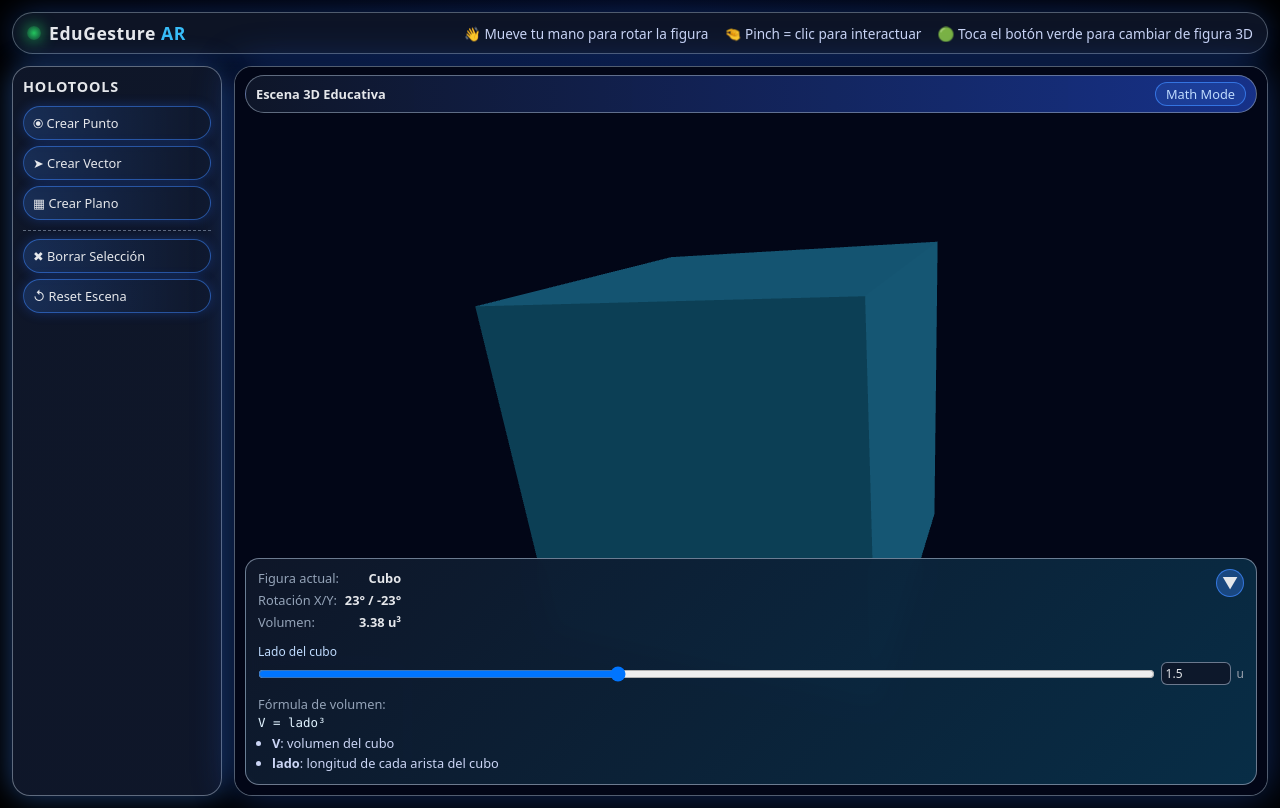
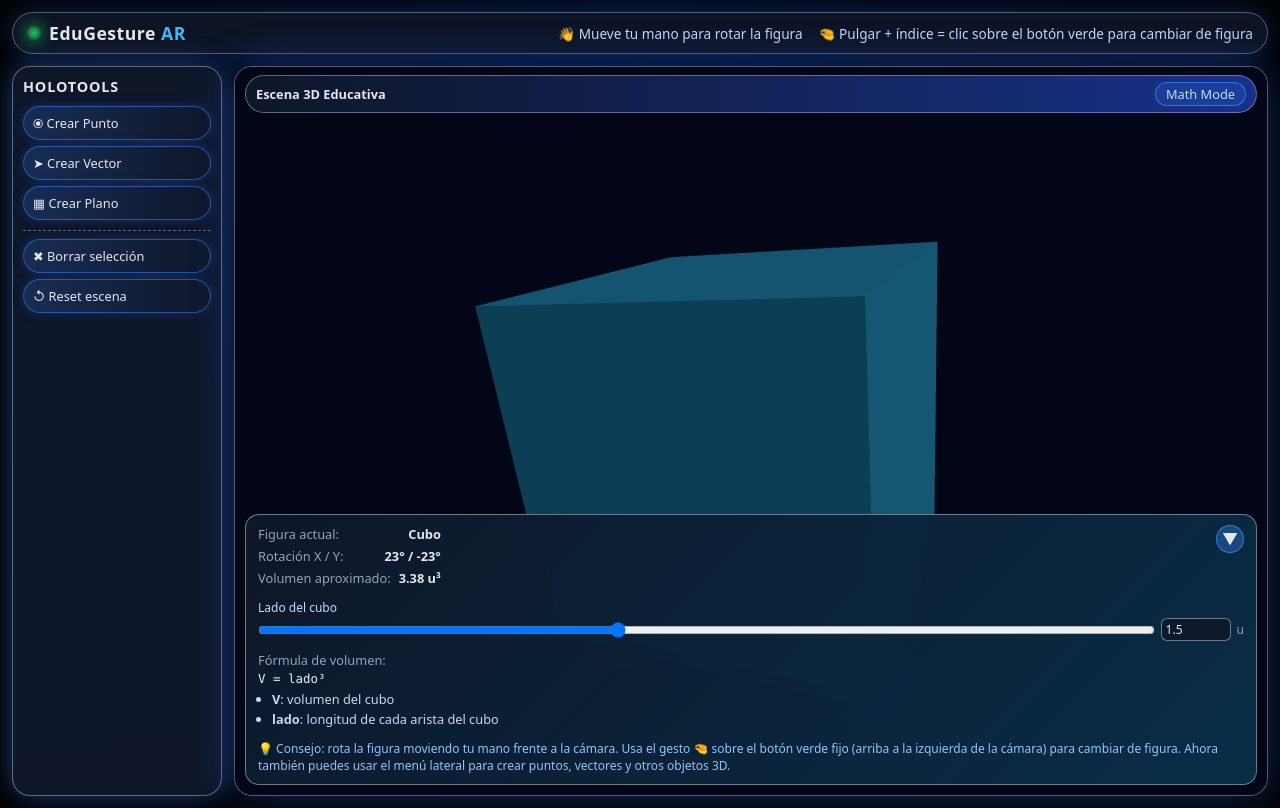
Before and after one commit to EsthefanoMC23/EduGestureAR, a plain HTML site: page index.html in a window 1280 px wide. Drawn offline with nearby package versions, Linux system fonts and the light colour scheme; a script that the page names is missing.

Commit message:
Update index.html

```diff
--- a/index.html
+++ b/index.html
@@ -9,8 +9,7 @@
 
   <!-- Three.js -->
   <script src="https://cdn.jsdelivr.net/npm/three@0.160.0/build/three.min.js"></script>
-
-  <!-- Extras de Three.js -->
+  <!-- Extras de Three.js para texto 3D (etiquetas X/Y/Z) -->
   <script src="https://cdn.jsdelivr.net/npm/three@0.160.0/examples/js/loaders/FontLoader.js"></script>
   <script src="https://cdn.jsdelivr.net/npm/three@0.160.0/examples/js/geometries/TextGeometry.js"></script>
 
@@ -18,26 +17,21 @@
   <script src="https://cdn.jsdelivr.net/npm/@mediapipe/hands/hands.js"></script>
   <script src="https://cdn.jsdelivr.net/npm/@mediapipe/camera_utils/camera_utils.js"></script>
 </head>
-
 <body>
-
   <div class="top-bar">
     <div class="brand">
       <span class="logo-dot"></span>
       <span class="brand-title">EduGesture <span class="brand-sub">AR</span></span>
     </div>
-
     <div class="top-info">
       <span>👋 Mueve tu mano para rotar la figura</span>
-      <span>🤏 Pinch = clic para interactuar</span>
-      <span>🟢 Toca el botón verde para cambiar de figura 3D</span>
+      <span>🤏 Pulgar + índice = clic sobre el botón verde para cambiar de figura</span>
     </div>
   </div>
 
   <div class="app-container">
-
-    <!-- MENÚ LATERAL HOLOGRÁFICO -->
-    <div id="side-menu" class="side-menu">
+    <!-- Menú lateral holográfico -->
+    <div class="side-menu">
       <div class="menu-title">HoloTools</div>
 
       <div class="menu-item" data-tool="crear-punto">⦿ Crear Punto</div>
@@ -46,13 +40,12 @@
 
       <div class="menu-separator"></div>
 
-      <div class="menu-item" data-tool="borrar">✖ Borrar Selección</div>
-      <div class="menu-item" data-tool="reset">↺ Reset Escena</div>
+      <div class="menu-item" data-tool="borrar">✖ Borrar selección</div>
+      <div class="menu-item" data-tool="reset">↺ Reset escena</div>
     </div>
 
-    <!-- PANEL 3D -->
+    <!-- Panel principal: Escena 3D + cámara mini + panel HUD -->
     <div class="scene-panel">
-
       <div class="panel-header">
         <span class="panel-title">Escena 3D Educativa</span>
         <span class="panel-badge panel-badge-blue">Math Mode</span>
@@ -61,39 +54,37 @@
       <!-- Canvas 3D -->
       <canvas id="scene3d"></canvas>
 
-      <!-- Cámara mini -->
+      <!-- Cámara mini con overlay de gestos -->
       <div class="video-mini">
         <video id="input-video" playsinline></video>
         <canvas id="overlay"></canvas>
       </div>
 
-      <!-- HUD educativo -->
+      <!-- Panel HUD desplegable -->
       <div id="hud" class="hud">
         <div class="hud-top-row">
           <div class="hud-left">
-
             <div class="hud-row">
               <span class="hud-label">Figura actual:</span>
               <span id="shape-name" class="hud-value">Cubo</span>
             </div>
-
             <div class="hud-row">
-              <span class="hud-label">Rotación X/Y:</span>
+              <span class="hud-label">Rotación X / Y:</span>
               <span id="rotation-info" class="hud-value">0° / 0°</span>
             </div>
-
             <div class="hud-row">
-              <span class="hud-label">Volumen:</span>
+              <span class="hud-label">Volumen aproximado:</span>
               <span id="volume-value" class="hud-value">0 u³</span>
             </div>
-
           </div>
 
-          <button id="hud-toggle" class="hud-toggle-btn">▼</button>
+          <button id="hud-toggle" class="hud-toggle-btn" type="button">
+            ▼
+          </button>
         </div>
 
+        <!-- Controles de dimensiones -->
         <div class="hud-section hud-controls">
-
           <div id="control-lado" class="hud-control">
             <label class="control-label">Lado del cubo</label>
             <div class="control-inputs">
@@ -113,22 +104,29 @@
           </div>
 
           <div id="control-altura" class="hud-control">
-            <label class="control-label">Altura</label>
+            <label class="control-label">Altura del cilindro</label>
             <div class="control-inputs">
               <input id="altura-range" type="range" min="0.5" max="3" step="0.1" value="1.5" />
               <input id="altura-number" type="number" min="0.5" max="3" step="0.1" value="1.5" />
               <span class="control-unit">u</span>
             </div>
           </div>
-
         </div>
 
         <div class="hud-section">
           <div class="hud-label">Fórmula de volumen:</div>
-          <div id="formula-text" class="hud-formula">V = lado³</div>
-          <ul id="formula-explain" class="hud-explain"></ul>
+          <div id="formula-text" class="hud-formula">
+            V = lado³
+          </div>
+          <ul id="formula-explain" class="hud-explain">
+            <li><strong>V</strong>: volumen de la figura</li>
+            <li><strong>lado</strong>: longitud de cada arista del cubo</li>
+          </ul>
         </div>
 
+        <div class="hud-tip">
+          💡 Consejo: rota la figura moviendo tu mano frente a la cámara. Usa el gesto 🤏 sobre el botón verde fijo (arriba a la izquierda de la cámara) para cambiar de figura. Ahora también puedes usar el menú lateral para crear puntos, vectores y otros objetos 3D.
+        </div>
       </div>
     </div>
   </div>
```
